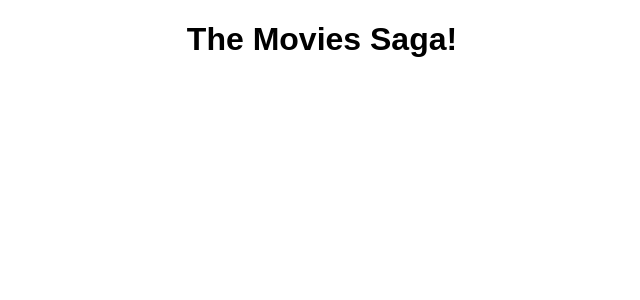
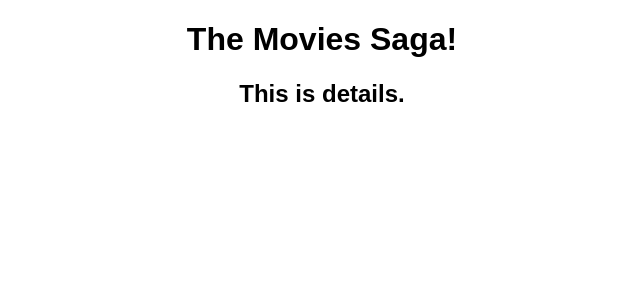
Before and after one commit to kelkuno/weekend-movie-sagas, a React (Create React App) app: page /#/details in a window 1280 px wide. Shown: the top 300 px of the page, without its empty margins (318-958 px from the left). Built offline with nearby package versions, Linux system fonts and the light colour scheme.

Commit message:
Details component added and linked.

```diff
--- a/src/components/App/App.js
+++ b/src/components/App/App.js
@@ -1,6 +1,7 @@
 import {HashRouter as Router, Route} from 'react-router-dom';
 import './App.css';
-import MovieList from '../MovieList/MovieList'
+import MovieList from '../MovieList/MovieList';
+import Details from '../Details/Details.jsx';
 
 function App() {
   return (
@@ -10,8 +11,9 @@ function App() {
         <Route path="/" exact>
           <MovieList />
         </Route>
-
-        {/* Details page */}
+        <Route path="/details">
+          <Details />
+        </Route>
 
         {/* Add Movie page */}
       </Router>
--- /dev/null
+++ b/src/components/Details/Details.jsx
@@ -0,0 +1,10 @@
+
+function Details () {
+
+    return (
+        <h2>This is details. </h2>
+    );
+
+}//end of Details component
+
+export default Details
```
Also changed, not shown: 1 other file (tests, documents, lock files or other folders).
